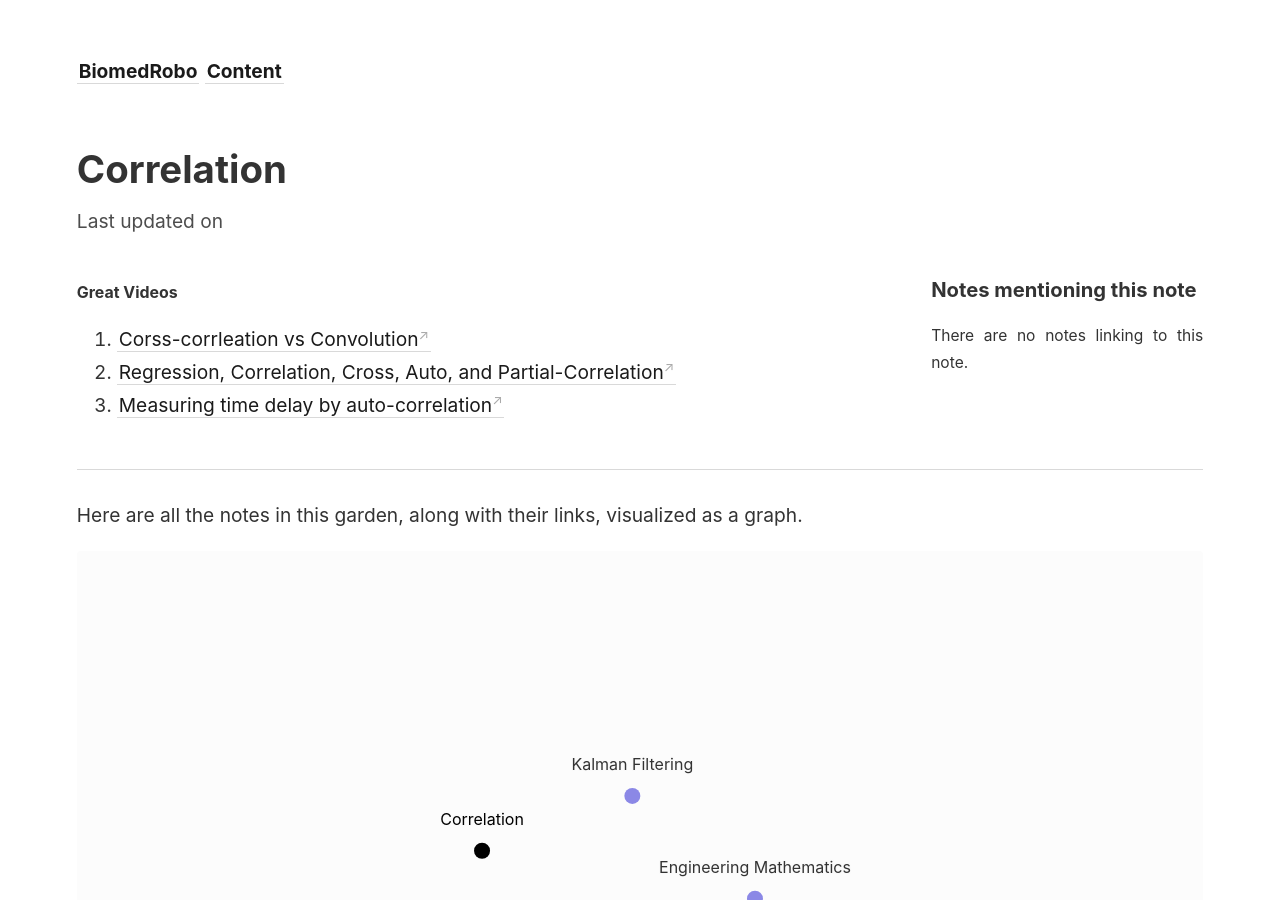
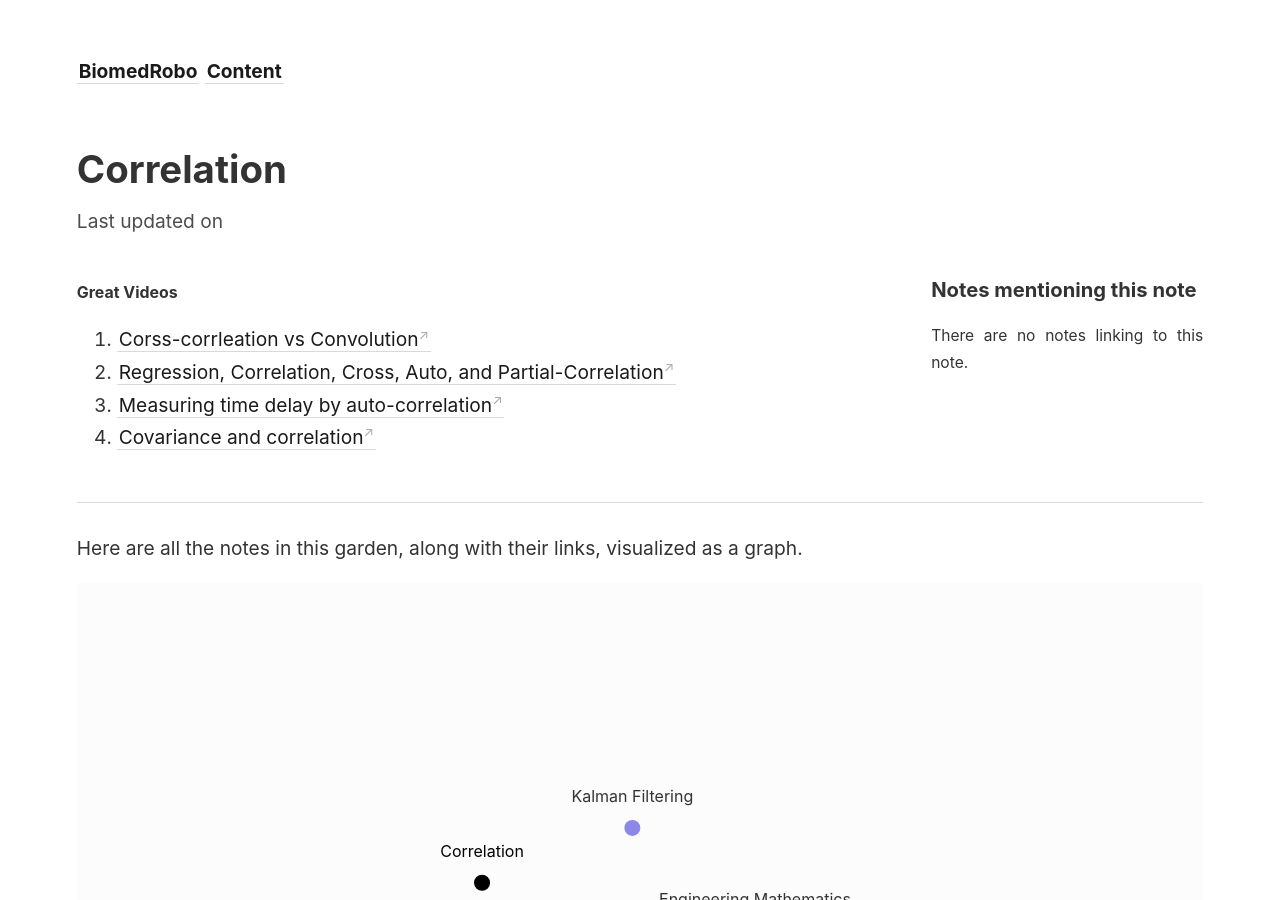
Before and after one commit to ajaygunalan/biomedrobo, a Jekyll site: the page built from _notes/statistics/correlation.md, in a window 1280 px wide and 900 px high. Built offline with Jekyll 4.4.1, drawn with Linux system fonts in a browser that asks for light colours; comment, search, counter and statistics services are not loaded.

Commit message:
Update correlation.md

```diff
--- a/_notes/statistics/correlation.md
+++ b/_notes/statistics/correlation.md
@@ -11,4 +11,5 @@ permalink: /:categories/:title/
 
 1. [Corss-corrleation vs Convolution](https://cosmolearning.org/video-lectures/part-2-convolution-cross-correlation/)
 2. [Regression, Correlation, Cross, Auto, and Partial-Correlation](https://www.youtube.com/watch?v=ZjaBn93YPWo)
-3. [Measuring time delay by auto-correlation]()
+3. [Measuring time delay by auto-correlation](https://www.youtube.com/watch?v=L6YJqhbsuFY)
+4. [Covariance and correlation](https://www.youtube.com/watch?v=KDw3hC2YNFc&t=2s)
```
